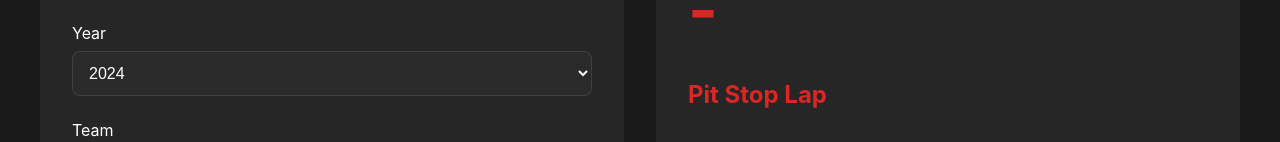
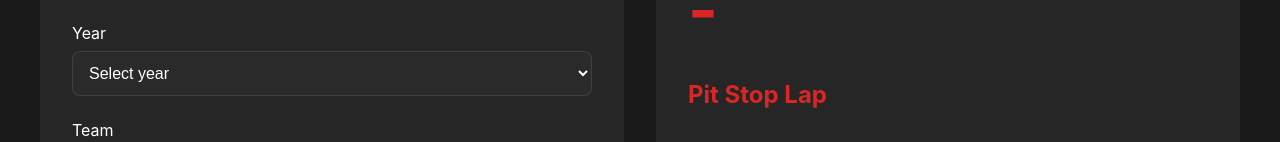
Before and after one commit to TansinTaj/F1--race-strategy, a React (Create React App) app in the folder frontend/: page / in a window 1280 px wide. Shown: the part 219-361 px from the top of the page. Built offline with nearby package versions, Linux system fonts and the light colour scheme.

Commit message:
Update InputForm.jsx

```diff
--- a/frontend/src/Components/InputForm.jsx
+++ b/frontend/src/Components/InputForm.jsx
@@ -1,16 +1,19 @@
 import React, { useState } from 'react';
-import { driverOptions } from "F1--race-strategy/frontend/src/Components/DriverOptions"; // adjust path if needed
+import { driverOptions as driverCodeMap } from "F1--race-strategy/frontend/src/Components/DriverOptions"; // adjust path if needed
 
 const InputForm = ({ onSubmit }) => {
   const [formData, setFormData] = useState({
     track: '',
-    year: '2024',
+    year: '',
     team: '',
     driver: '',
     trackTempMin: '',
     trackTempMax: '',
     rainfall: ''
   });
+
+  // Years in your dataset (update if more are available)
+  const years = ['2018','2019', '2020', '2021', '2022'];
 
   // Track options based on 2024 F1 calendar
   const tracks = [
@@ -38,7 +41,6 @@ const InputForm = ({ onSubmit }) => {
     'Yas Marina Circuit'
   ];
 
-  // F1 teams for 2024
   const teams = [
     'Red Bull Racing',
     'Mercedes',
@@ -52,7 +54,6 @@ const InputForm = ({ onSubmit }) => {
     'Haas F1 Team'
   ];
 
-  // Driver options based on teams
   const driverOptions = {
     'Red Bull Racing': ['Max Verstappen', 'Sergio Perez'],
     'Mercedes': ['Lewis Hamilton', 'George Russell'],
@@ -66,7 +67,6 @@ const InputForm = ({ onSubmit }) => {
     'Haas F1 Team': ['Kevin Magnussen', 'Nico Hülkenberg']
   };
 
-  // Rainfall options
   const rainfallOptions = [
     'No Rain',
     'Light Rain',
@@ -74,18 +74,20 @@ const InputForm = ({ onSubmit }) => {
     'Heavy Rain'
   ];
 
-  // Handle input changes
+  const getDriverCode = (fullName) => {
+    const match = driverCodeMap.find(d => d.label === fullName);
+    return match ? match.value : fullName;
+  };
+
   const handleChange = (e) => {
     const { name, value } = e.target;
     setFormData(prevData => ({
       ...prevData,
       [name]: value,
-      // Reset driver when team changes
       ...(name === 'team' ? { driver: '' } : {})
     }));
   };
 
-  // Handle form submission
   const handleSubmit = (e) => {
     e.preventDefault();
     onSubmit(formData);
@@ -117,7 +119,10 @@ const InputForm = ({ onSubmit }) => {
             onChange={handleChange}
             required
           >
-            <option value="2024">2024</option>
+            <option value="" disabled>Select year</option>
+            {years.map(year => (
+              <option key={year} value={year}>{year}</option>
+            ))}
           </select>
         </div>
 
@@ -147,7 +152,7 @@ const InputForm = ({ onSubmit }) => {
           >
             <option value="" disabled>Select driver</option>
             {formData.team && driverOptions[formData.team].map(driver => (
-              <option key={driver} value={driver}>{driver}</option>
+              <option key={driver} value={getDriverCode(driver)}>{driver}</option>
             ))}
           </select>
         </div>
```
